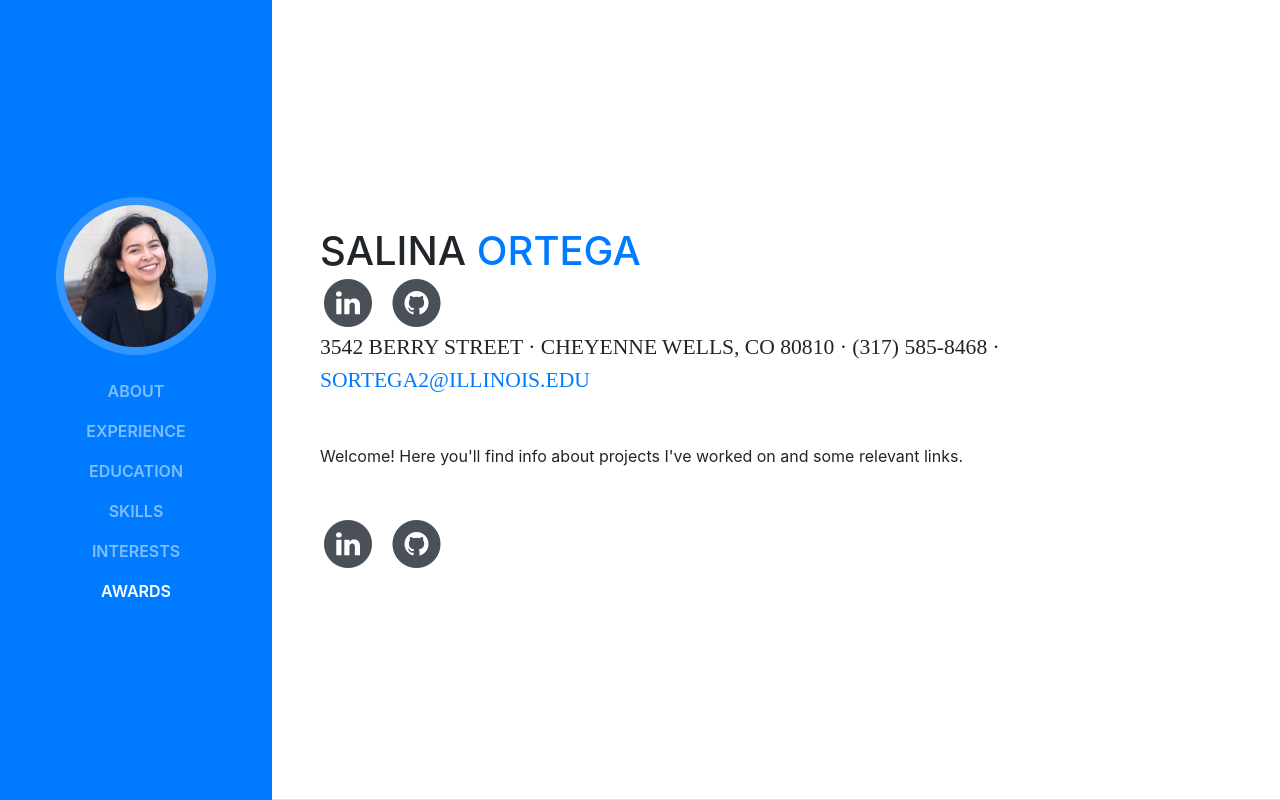
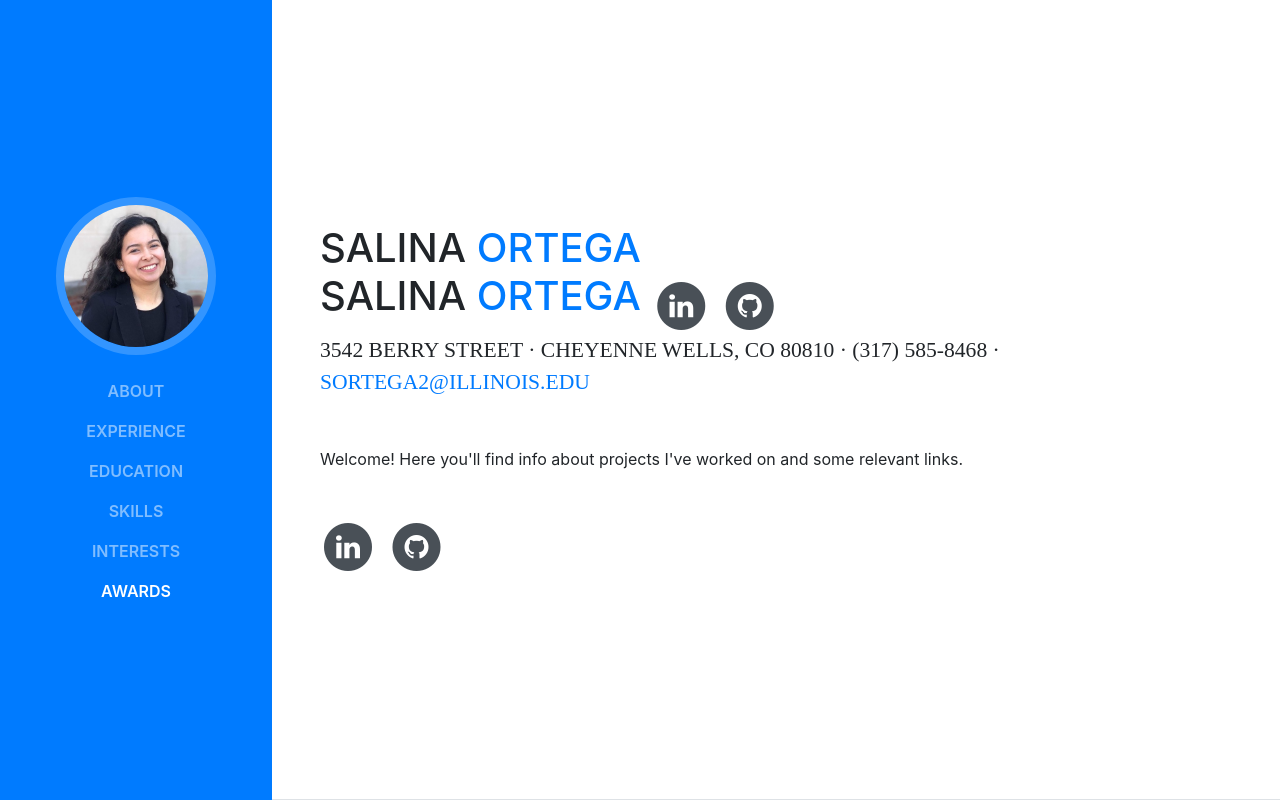
Before and after one commit to smortega2/smortega2.github.io, a website with bundled scripts: page index.html in a window 1280 px wide. Shown: the top 800 px of the page. Built offline with nearby package versions, Linux system fonts and the light colour scheme; a web font is replaced by a local one.

Commit message:
updating social

```diff
--- a/index.html
+++ b/index.html
@@ -69,6 +69,11 @@
             <span class="text-primary">Ortega</span>
           </h1>
           <ul class="list-inline list-social-icons mb-0">
+          	<li class="list-inline-item">
+          		<h1 class="mb-0">Salina
+            		<span class="text-primary">Ortega</span>
+          		</h1>
+          	</li>
             <li class="list-inline-item">
               <a href="https://www.linkedin.com/in/salina-ortega-916015127/">
                 <span class="fa-stack fa-lg">
```
